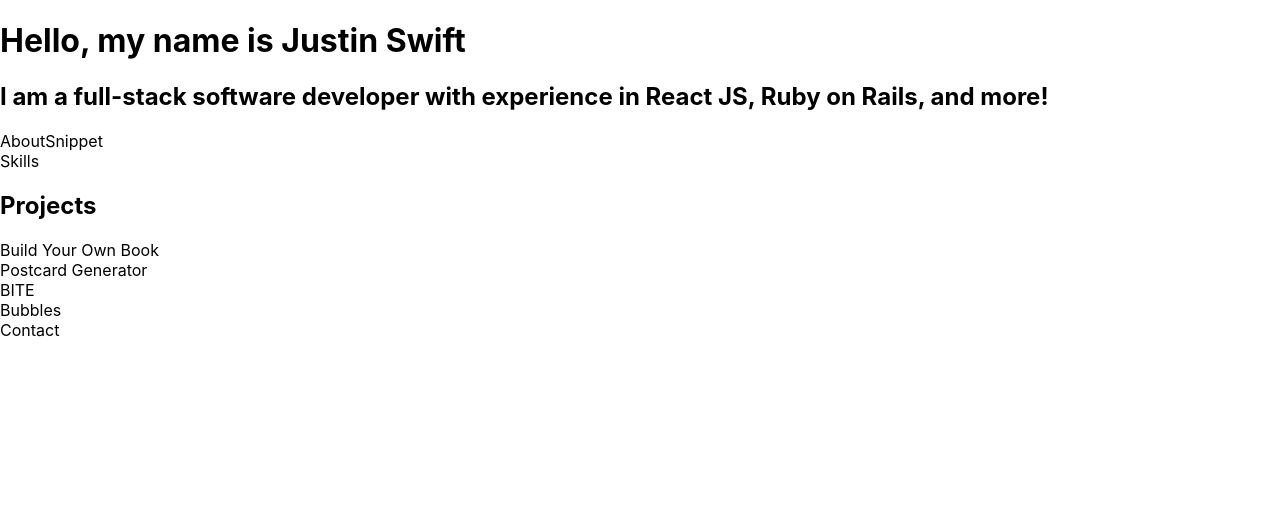
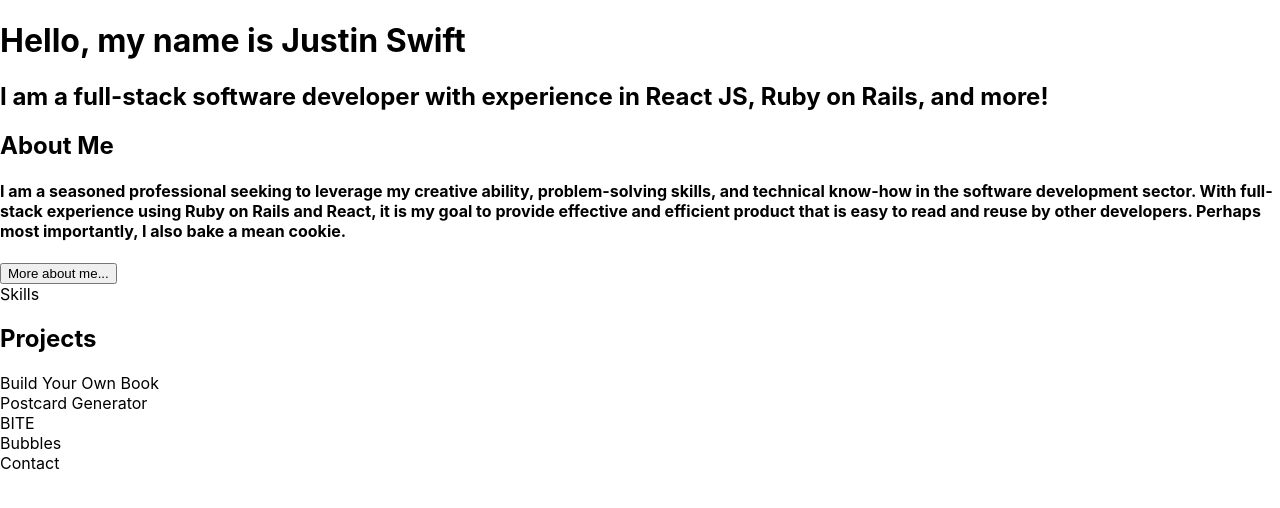
Before and after one commit to jlswift2/swift-real-portfolio, a React (Create React App) app: page / in a window 1280 px wide. Shown: the top 508 px of the page. Built offline with nearby package versions, Linux system fonts and the light colour scheme.

Commit message:
Add About Me snippet and redirect button

```diff
--- a/src/components/AboutSnippet.js
+++ b/src/components/AboutSnippet.js
@@ -1,8 +1,18 @@
 import React from 'react'
+import { useNavigate } from 'react-router-dom'
 
 function AboutSnippet() {
+  let navigate = useNavigate()
+
   return (
-    <div>AboutSnippet</div>
+    <div>
+      <h2>About Me</h2>
+      <h4>
+        I am a seasoned professional seeking to leverage my creative ability, problem-solving skills,
+        and technical know-how in the software development sector. With full-stack experience using Ruby on Rails and React, it is my goal to provide effective and efficient product that is easy to read and reuse by other developers. Perhaps most importantly, I also bake a mean cookie.
+      </h4>
+      <button onClick={() => navigate("about")}>More about me...</button>
+    </div>
   )
 }
 
```
